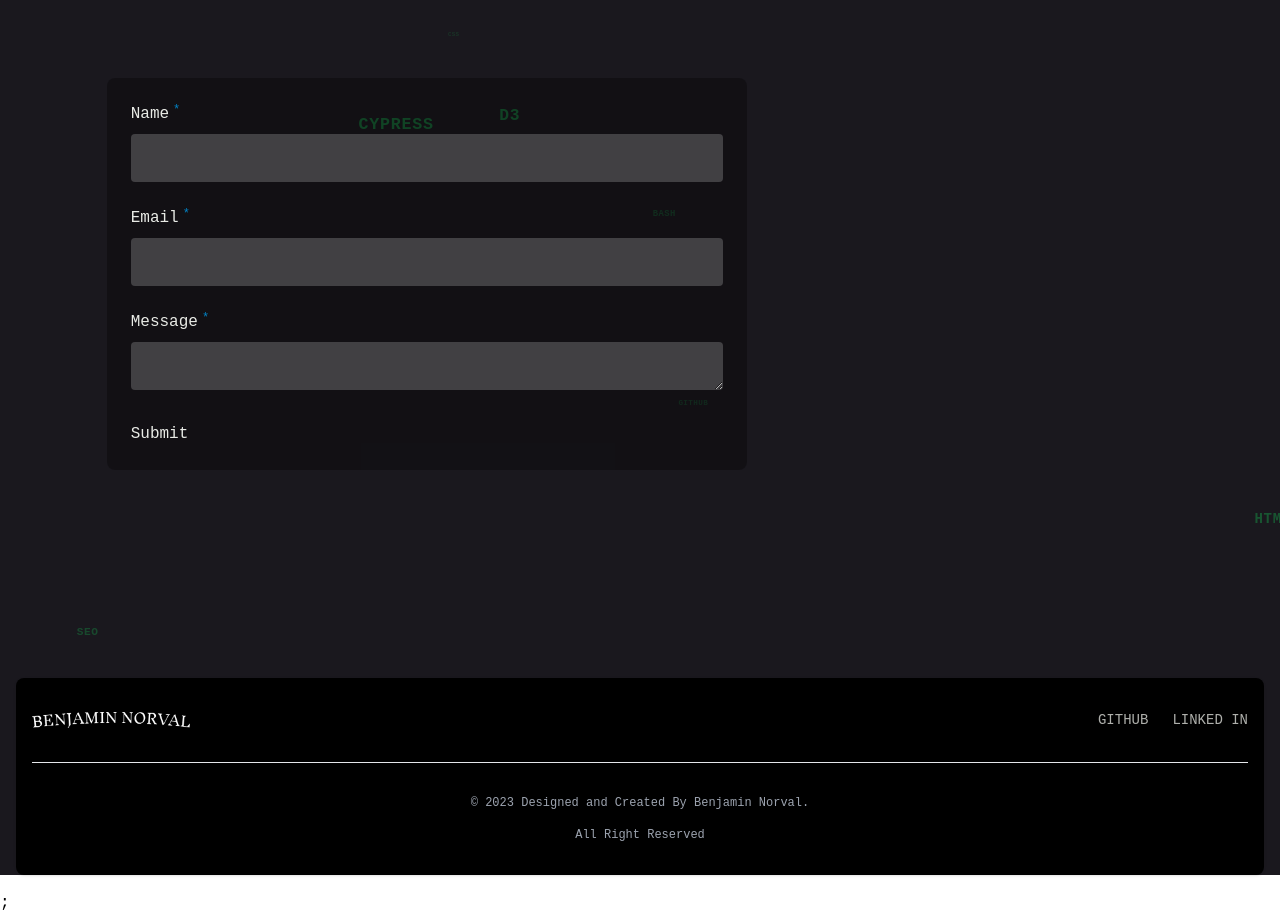
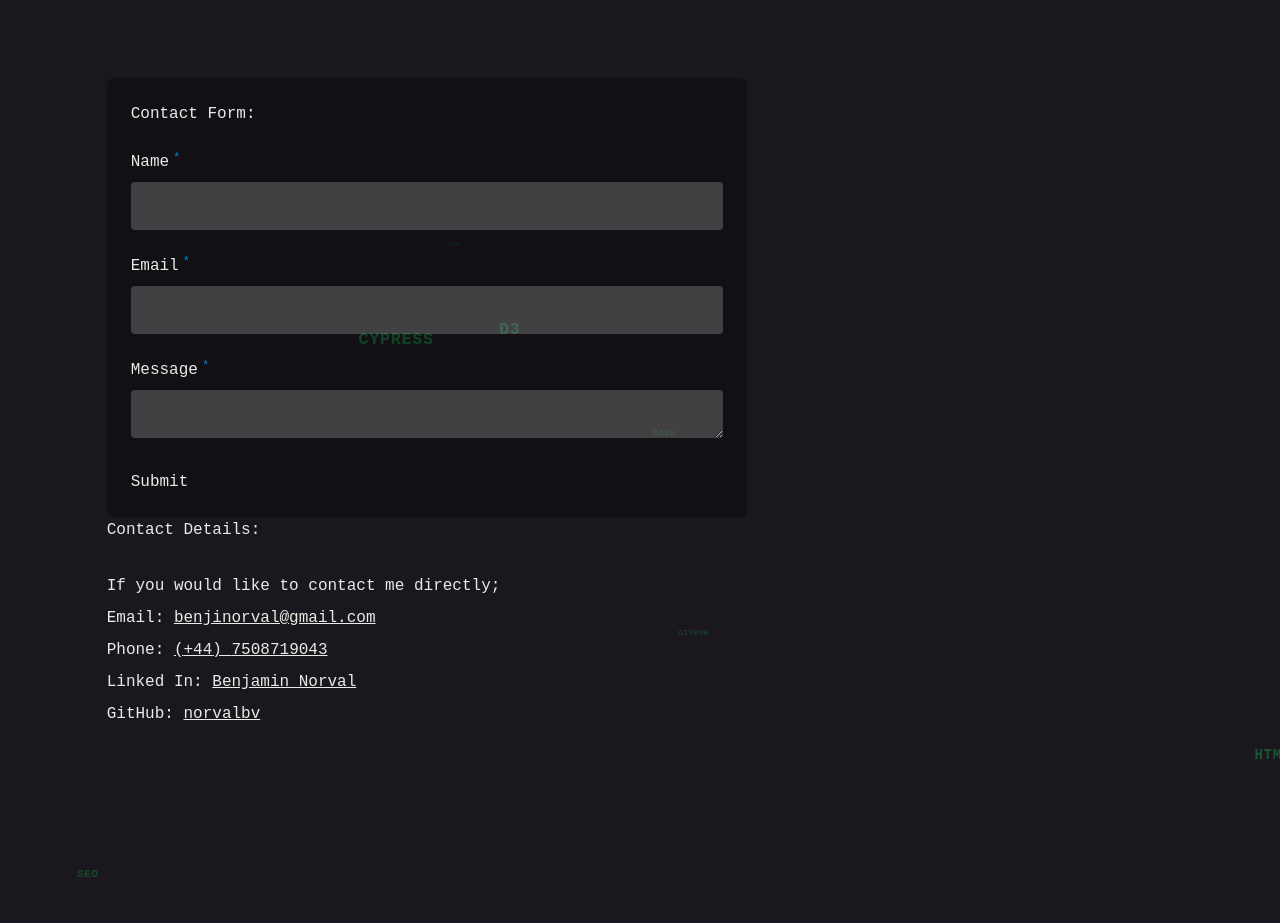
Before and after one commit to norvalbv/portfolio, a React (Vite) app: page / in a window 1280 px wide. Shown: the part 3844-4767 px from the top of the page. Built offline with nearby package versions, Linux system fonts and the light colour scheme; a web font is replaced by a local one.

Commit message:
add contact details comp

```diff
--- a/src/components/Background/index.tsx
+++ b/src/components/Background/index.tsx
@@ -1,9 +1,9 @@
 import React, { ReactElement } from 'react';
 import classNames from 'utils/classNames';
-import { mySkills } from 'constants/index';
+import { MY_SKILLS } from 'constants/index';
 
 const Background = (): ReactElement => {
-  const skillsRepeated = Array(12).fill(mySkills.split(',')).flat();
+  const skillsRepeated = Array(12).fill(MY_SKILLS.split(',')).flat();
 
   const exponentialDistribution = (num: number): number => {
     return -Math.log(1.0 - Math.random()) / num;
--- /dev/null
+++ b/src/components/ContactDetails/index.tsx
@@ -0,0 +1,59 @@
+import React, { ReactElement } from 'react';
+import {
+  CONTACT_EMAIL,
+  GITHUB,
+  LINKED_IN,
+  PHONE_NUMBER,
+  PHONE_NUMBER_COUNTRY_CODE,
+} from 'constants/index';
+
+const ContactDetails = (): ReactElement => {
+  return (
+    <div className="flex flex-col gap-2">
+      <h2 className="mb-6">Contact Details:</h2>
+      <p>If you would like to contact me directly;</p>
+      <span>
+        Email:&nbsp;
+        <a
+          rel="noreferrer"
+          href={`mailto:${CONTACT_EMAIL}`}
+          className="underline transition duration-150 ease-linear hover:text-accent-secondary"
+        >
+          {CONTACT_EMAIL}
+        </a>
+      </span>
+      <span>
+        Phone:&nbsp;
+        <a
+          rel="noreferrer"
+          href={`tel:${PHONE_NUMBER_COUNTRY_CODE}${PHONE_NUMBER}`}
+          className="underline transition duration-150 ease-linear hover:text-accent-secondary"
+        >
+          ({PHONE_NUMBER_COUNTRY_CODE})&nbsp;{PHONE_NUMBER}
+        </a>
+      </span>
+      <span>
+        Linked In:&nbsp;
+        <a
+          rel="noreferrer"
+          href={LINKED_IN}
+          className="underline transition duration-150 ease-linear hover:text-accent-secondary"
+        >
+          Benjamin Norval
+        </a>
+      </span>
+      <span>
+        GitHub:&nbsp;
+        <a
+          rel="noreferrer"
+          href={GITHUB}
+          className="underline transition duration-150 ease-linear hover:text-accent-secondary"
+        >
+          norvalbv
+        </a>
+      </span>
+    </div>
+  );
+};
+
+export default ContactDetails;
--- a/src/components/MyWork/index.tsx
+++ b/src/components/MyWork/index.tsx
@@ -1,7 +1,7 @@
 import React, { ReactElement } from 'react';
 import CardWrapper from 'components/CardWrapper';
 import CodeLink from 'components/CodeLink';
-import { parisnDescription, parisnSkills, weatherAppSkills } from 'constants';
+import { PARISN_DESCRIPTION, PARISN_SKILLS, WEATHER_APP_SKILL } from 'constants';
 import StyledLink from 'components/StyledLink';
 import WeatherApp from '../../../public/WeatherAppHomepage.png';
 import ParisnHomepage from '../../../public/ParisnHomepage.png';
@@ -14,14 +14,14 @@ const MyWork = (): ReactElement => {
           &apos;PARISN&apos; - An e-commerce application with a twist
         </h3>
         <CodeLink link="https://github.com/norvalbv/parisn" className="absolute right-12 top-12" />
-        <p>{parisnDescription}</p>
+        <p>{PARISN_DESCRIPTION}</p>
         <div>
           <img
             src={ParisnHomepage}
             alt="Parisn App Homepage - An ecommerce site."
             className="mx-auto my-6 max-h-[35rem]"
           />
-          <p>Built with: {parisnSkills}</p>
+          <p>Built with: {PARISN_SKILLS}</p>
         </div>
       </div>
       <div className="relative my-10 rounded-t-xl bg-dark-dark/20 px-6 py-10 text-center before:absolute before:bottom-[-0.25rem] before:left-0 before:h-1 before:w-full before:bg-gradient-to-r before:from-blue-500 before:to-green-500 dark:bg-dark-dark/30">
@@ -37,7 +37,7 @@ const MyWork = (): ReactElement => {
         </p>
         <div>
           <img src={WeatherApp} alt="Weather App Homepage" className="mx-auto my-6 max-h-[35rem]" />
-          <p>Built with: {weatherAppSkills}</p>
+          <p>Built with: {WEATHER_APP_SKILL}</p>
         </div>
       </div>
     </CardWrapper>
--- a/src/components/aboutMe/index.tsx
+++ b/src/components/aboutMe/index.tsx
@@ -1,7 +1,7 @@
 import React, { ReactElement } from 'react';
 import CardWrapper from 'components/CardWrapper';
 import StyledLink from 'components/StyledLink';
-import { mySkills } from 'constants';
+import { MY_SKILLS } from 'constants';
 
 const AboutMe = (): ReactElement => {
   return (
@@ -17,7 +17,7 @@ const AboutMe = (): ReactElement => {
         My skills? They&apos;re floating around on the background. Have a look around &#58;&#41;
       </p>
       <p className="mx-auto w-6/12 min-w-[16rem] rounded border border-light-text bg-black/20 p-4 text-xs dark:border-dark-text dark:bg-white/20">
-        If you&apos;re too lazy, they are: {mySkills}
+        If you&apos;re too lazy, they are: {MY_SKILLS}
       </p>
     </CardWrapper>
   );
--- a/src/components/contactMe/index.tsx
+++ b/src/components/contactMe/index.tsx
@@ -1,6 +1,7 @@
 import React, { ReactElement, useState } from 'react';
 import CardWrapper from 'components/CardWrapper';
 import TextField from 'components/TextField';
+import ContactDetails from 'components/ContactDetails';
 
 const ContactMe = (): ReactElement => {
   const [query, setQuery] = useState({
@@ -20,6 +21,7 @@ const ContactMe = (): ReactElement => {
         method="POST"
         className="rounded-lg bg-white/70 p-6 dark:bg-dark-dark/30 lg:w-3/5"
       >
+        <h2 className="mb-6">Contact Form:</h2>
         <TextField
           label="Name"
           value={query.name}
@@ -44,6 +46,7 @@ const ContactMe = (): ReactElement => {
           Submit
         </button>
       </form>
+      <ContactDetails />
     </CardWrapper>
   );
 };
--- a/src/constants/index.tsx
+++ b/src/constants/index.tsx
@@ -1,7 +1,12 @@
-export const mySkills =
+export const MY_SKILLS =
   'JavaScript, TypeScript, React, Redux, Jest, Cypress, D3, Visx, HTML, CSS, TailwindCSS, Node, Express, AWS Serverless, CI/CD, Git, Bash, GitHub, Azure DevOps, Agile/Scrum/Kanban, SEO';
-export const parisnDescription =
+export const PARISN_DESCRIPTION =
   'A work-in-progress e-commerce full stack webapp with unique add-ons including real-time data and chat using web sockets and automatic pricing that decreases over time using mathematical algorithms giving a better user experience.';
-export const parisnSkills =
+export const PARISN_SKILLS =
   'React, SWR, JavaScript, TypeScript, TailWindCSS, Vite, Jest, Cypress, Node, AWS Serverless, Azure Devops, CI/CD, Stripe, WebSockets, Microservices.';
-export const weatherAppSkills = 'React, SWR, JavaScript, TypeScript, TailWindCSS, Vite, Jest';
+export const WEATHER_APP_SKILL = 'React, SWR, JavaScript, TypeScript, TailWindCSS, Vite, Jest';
+export const CONTACT_EMAIL = 'benjinorval@gmail.com';
+export const PHONE_NUMBER_COUNTRY_CODE = '+44';
+export const PHONE_NUMBER = '7508719043';
+export const LINKED_IN = 'https://www.linkedin.com/in/benjamin-norval/';
+export const GITHUB = 'https://github.com/norvalbv/';
--- a/src/layout/MainLayout/Footer/index.tsx
+++ b/src/layout/MainLayout/Footer/index.tsx
@@ -1,5 +1,6 @@
 import React, { ReactElement } from 'react';
 import useTheme from 'hooks/useTheme';
+import { GITHUB, LINKED_IN } from 'constants/index';
 import BenjaminNorvalBlack from '../../../../public/BenjaminNorvalBlack.png';
 import BenjaminNorvalWhite from '../../../../public/BenjaminNorvalWhite.png';
 
@@ -7,9 +8,9 @@ const footerLinks = [
   {
     id: 'github',
     label: 'GitHub',
-    link: 'https://github.com/norvalbv/',
+    link: GITHUB,
   },
-  { id: 'linkedin', label: 'Linked In', link: 'https://www.linkedin.com/in/benjamin-norval/' },
+  { id: 'linkedin', label: 'Linked In', link: LINKED_IN },
 ];
 
 const Footer = (): ReactElement => {
```
